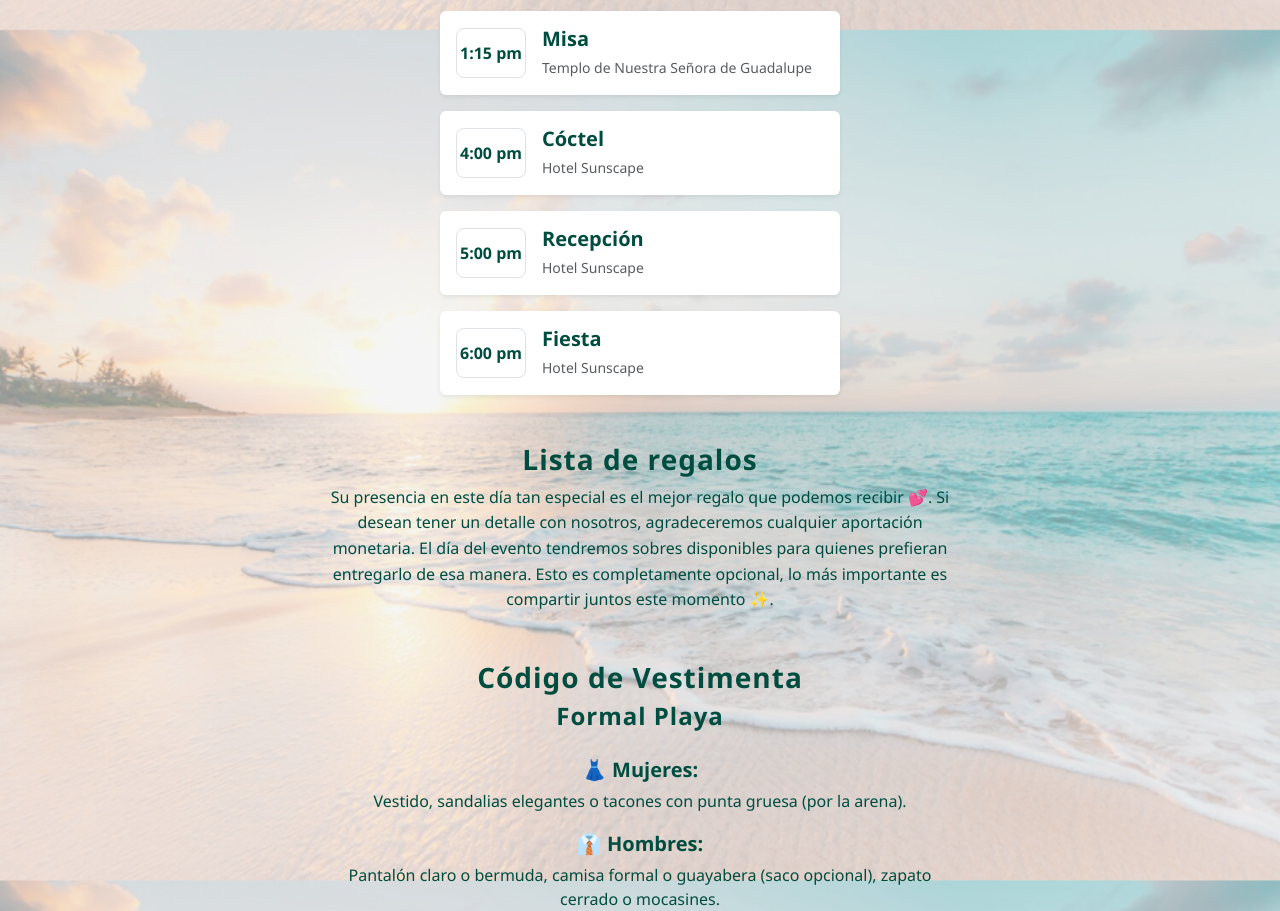
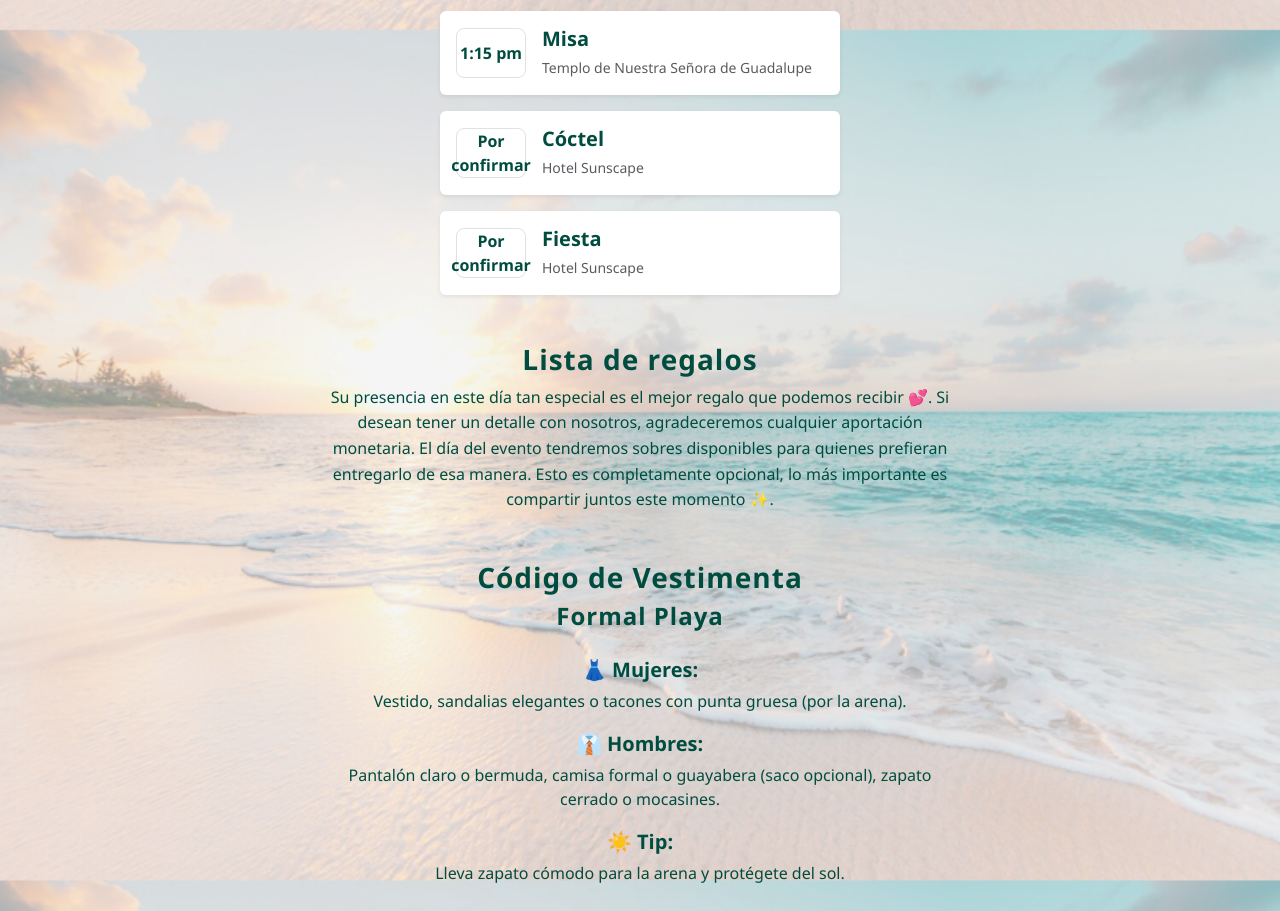
Before and after one commit to edu5975/boda-v2, a Vue app: page / in a window 1280 px wide. Shown: the part 1671-2582 px from the top of the page. Built offline with nearby package versions, Linux system fonts and the light colour scheme.

Commit message:
update itinerary

```diff
--- a/src/components/Itinerary.vue
+++ b/src/components/Itinerary.vue
@@ -36,17 +36,12 @@ const itinerary = ref([
     location: 'Templo de Nuestra Señora de Guadalupe',
   },
   {
-    time: '4:00 pm',
+    time: 'Por confirmar',
     description: 'Cóctel',
     location: 'Hotel Sunscape',
   },
   {
-    time: '5:00 pm',
-    description: 'Recepción',
-    location: 'Hotel Sunscape',
-  },
-  {
-    time: '6:00 pm',
+    time: 'Por confirmar',
     description: 'Fiesta',
     location: 'Hotel Sunscape',
   },
```
